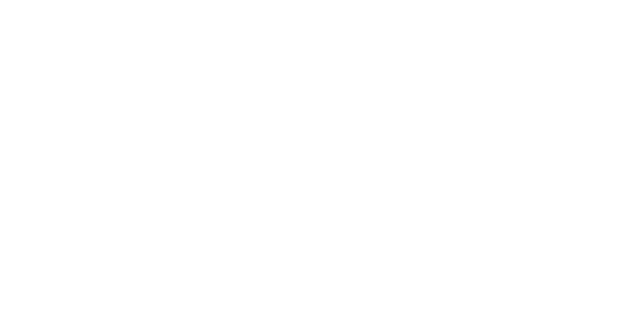
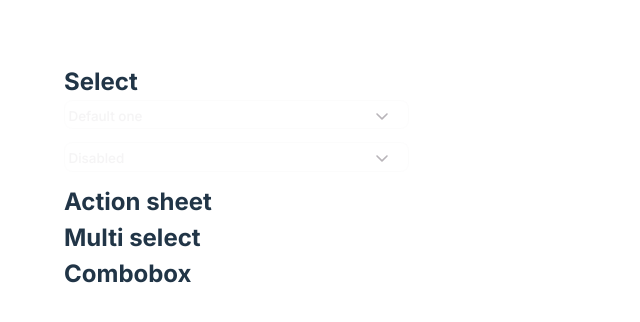
Before and after one commit to LoveBosikova/select-cedro, a React (Vite) app in the folder select/: page / in a window 1280 px wide. Shown: the top 322 px of the page, without its empty margins (0-640 px from the left). Built offline with nearby package versions, Linux system fonts and the light colour scheme.

Commit message:
gooood start!

```diff
--- a/select/src/App.scss
+++ b/select/src/App.scss
@@ -1,44 +1,17 @@
 @import '../src/styles/globals.scss';
 
 #root {
-  max-width: 1280px;
-  margin: 0 auto;
-  padding: 2rem;
-  text-align: center;
+  width: 99.9vw;
+  height: 100vh;
+  padding: 5vw;
+  font-family: "Inter", sans-serif;
+  font-optical-sizing: auto;
+  font-style: normal;
 }
 
-.logo {
-  height: 6em;
-  padding: 1.5em;
-  will-change: filter;
-  transition: filter 300ms;
+.select__item {
+  text-decoration: none;
+  list-style-type: none;
+  max-width: 30%;
+  margin-bottom: 1vw;
 }
-.logo:hover {
-  filter: drop-shadow(0 0 2em #646cffaa);
-}
-.logo.react:hover {
-  filter: drop-shadow(0 0 2em #61dafbaa);
-}
-
-@keyframes logo-spin {
-  from {
-    transform: rotate(0deg);
-  }
-  to {
-    transform: rotate(360deg);
-  }
-}
-
-@media (prefers-reduced-motion: no-preference) {
-  a:nth-of-type(2) .logo {
-    animation: logo-spin infinite 20s linear;
-  }
-}
-
-.card {
-  padding: 2em;
-}
-
-.read-the-docs {
-  color: #888;
-}
--- a/select/src/App.tsx
+++ b/select/src/App.tsx
@@ -1,14 +1,33 @@
 import './App.scss'
+import Select from './components/select/select'
+import Title from './components/title/title'
 
 function App() {
+  // Страничка для презентации всех видов селекта
 
   return (
     <main className='main'>
       <div className='contentWrap'>
-        <section className='select'></section>
-        <section className='select--actionSheet'></section>
-        <section className='select--multi'></section>
-        <section className='select--combobox'></section>
+        <section className='select'>
+          <Title>Select</Title>
+            <ul className='select__list'>
+              <li className='select__item'>
+                <Select name='Test1' placeholder='Default one'></Select>
+              </li>
+              <li className='select__item'>
+                <Select name='Test2' placeholder='Disabled' isActive={false}></Select>
+              </li>
+            </ul>
+        </section>
+        <section className='select--actionSheet'>
+        <Title>Action sheet</Title>
+        </section>
+        <section className='select--multi'>
+        <Title>Multi select</Title>
+        </section>
+        <section className='select--combobox'>
+        <Title>Combobox</Title>
+        </section>
       </div>
     </main>
   )
--- /dev/null
+++ b/select/src/components/chevron/chevron.tsx
@@ -0,0 +1,38 @@
+import style from './shevron.module.scss'
+
+interface IPropsShevron {
+    isActive: boolean
+}
+
+// Стрелочка селекта, использует производительную свг-анимацию
+
+function Chevron (props: IPropsShevron) {
+
+    const { isActive } = props;
+
+    return (
+        <svg className={style.chevron} width="20" height="20" viewBox="0 0 20 20" fill="none" xmlns="http://www.w3.org/2000/svg">
+            {isActive ? <animateTransform attributeName="transform"
+                        type="rotate"
+                        values="0; -5"
+                        keyTimes="0; 1"
+                        keySplines="0 0 0.59 1; 0 0 0.59 1"
+                        calcMode="spline"
+                        dur="5s"
+                        additive="sum"
+                        repeatCount="1"/> :
+                        <animateTransform attributeName="transform"
+                        type="rotate"
+                        values="-5; 0"
+                        keyTimes="0; 1"
+                        keySplines="0 0 0.59 1; 0 0 0.59 1"
+                        calcMode="spline"
+                        dur="5s"
+                        additive="sum"
+                        repeatCount="1"/>}
+            <path d="M4.43451 7.43744C4.74693 7.12502 5.25346 7.12502 5.56588 7.43744L10.0002 11.8718L14.4345 7.43744C14.7469 7.12502 15.2535 7.12502 15.5659 7.43744C15.8783 7.74986 15.8783 8.25639 15.5659 8.56881L10.5659 13.5688C10.2535 13.8812 9.74693 13.8812 9.43451 13.5688L4.43451 8.56881C4.12209 8.25639 4.12209 7.74986 4.43451 7.43744Z" fill="#130817" fillOpacity="0.3"/>
+        </svg>
+    )
+}
+
+export default Chevron;
--- /dev/null
+++ b/select/src/components/chevron/shevron.module.scss
@@ -0,0 +1,5 @@
+.chevron {
+    position: absolute;
+    top: 20%;
+    right: 5%;
+}
--- a/select/src/components/select/select.module.scss
+++ b/select/src/components/select/select.module.scss
@@ -0,0 +1,39 @@
+@import '../../styles/variables.scss';
+
+.contentWrap {
+    max-width: 100%;
+    width: 100%;
+    position: relative;
+}
+
+.input {
+    max-width: 100%;
+    width: 100%;
+    background-color: $white;
+    border-radius: 8px;
+    border: 1px solid $black-border;
+    padding: .5% 1%;
+    will-change: border, box-shadow;
+    transition: all 250ms ease-in;
+
+    &::placeholder {
+        font-family: "Inter", sans-serif;
+        color: $black-placeholder;
+        font-weight: 500;
+        font-size: $font-size-15;
+    }
+
+    &:hover,
+    &:focus {
+        border: 1px solid $border-focus;
+        // outline: 3px solid $border-acent;
+        // outline-width: medium;
+        box-shadow: 0px 0px 5px $border-acent;
+        will-change: border, box-shadow;
+        transition: all 250ms ease-out;
+    }
+
+    &:disabled {
+        opacity: 10%;
+    }
+}
--- a/select/src/components/select/select.tsx
+++ b/select/src/components/select/select.tsx
@@ -0,0 +1,71 @@
+import type { ReactNode } from 'react'
+import style from './select.module.scss'
+import Chevron from '../chevron/chevron';
+
+interface ISelectProps {
+    name: string,
+    form?: string | undefined,
+    isActive?: boolean,
+    isRequired?: boolean,
+    customDropdawn?: ReactNode,
+    customLabel?: ReactNode,
+    minLength?: number,
+    maxLength?: number,
+    placeholder?: string | undefined,
+    isMultiple?: boolean
+}
+
+// Для создания селекта обязательно нужно указать его имя
+// Флаг form  связывает отдельно стоящий элемент <input> с формой. По умолчанию не связан ни с какой формой.
+// Флаг isActive отвечает за атрибут disabled. По умолчанию селект активен.
+// Флаг isRequired  отвечает за атрибут required. По умолчанию селект не обязателен к заполнению.
+// Флаг minLength отвечает за минимальную длину ввода. По умолчанию минимальный ввод 0, если только нет флага isRequired.
+// Флаг maxLength отвечает за максимальную длину ввода. По умолчанию максимальный ввод 100. Цифра взята от балды, в реальной жизни обсуждается с заказчиками.
+
+
+// TODO: isLoading, isMultiple
+
+function Select (props: ISelectProps) {
+    const {
+        name,
+        form,
+        customLabel,
+        customDropdawn,
+        isRequired,
+        isActive,
+        minLength,
+        maxLength,
+        placeholder
+        } = props;
+
+    return (
+
+    <div className={style.contentWrap}>
+        {/* TODO вывести в отдельный компонент */}
+        {customLabel? customLabel: <label className={style.label} htmlFor={name}></label>}
+
+        <input
+        type='text'
+        id={name}
+        form={form? form : undefined}
+        name={name}
+        placeholder={placeholder? placeholder : 'Placeholder'}
+        required={isRequired? isRequired : false}
+        disabled={isActive? false : true}
+        minLength={minLength? minLength : isRequired? 1: 0}
+        maxLength={maxLength? maxLength : 100}
+        className={style.input}
+        ></input>
+
+        <Chevron isActive={isActive? false : true}></Chevron>
+
+        {/* TODO вывести в отдельный компонент */}
+        {customDropdawn? customDropdawn :(
+            <>
+            </>
+        )}
+    </div>
+
+    )
+}
+export default Select
--- /dev/null
+++ b/select/src/components/title/title.tsx
@@ -0,0 +1,16 @@
+import type { ReactNode } from "react"
+
+interface ITitleProps {
+    children?: ReactNode
+}
+
+function Title (props: ITitleProps) {
+    // const {text} = props;
+    return (
+        <h2>
+            {props.children}
+        </h2>
+    )
+}
+
+export default Title
--- a/select/src/styles/variables.scss
+++ b/select/src/styles/variables.scss
@@ -3,13 +3,16 @@
 $white: #FFFFFF;
 $black: rgb(19, 8, 23, .9);
 $black-border: rgb(19,8,23, .1);
+$black-placeholder: rgb(19, 8, 23, .4);
+$border-focus: rgb(110, 50, 140, .48);
+$border-acent: rgb(110, 50, 140, .12);
 
 // borders
 
 $border-radius: 1px;
 
 // fonts
-
+$font-size-15: 1.05vw;
 $font-size-60: 4vw;
 
 // $font-size-26: 1.806vw;
```
Also changed, not shown: select/src/assets/chevron-down.svg (added).
